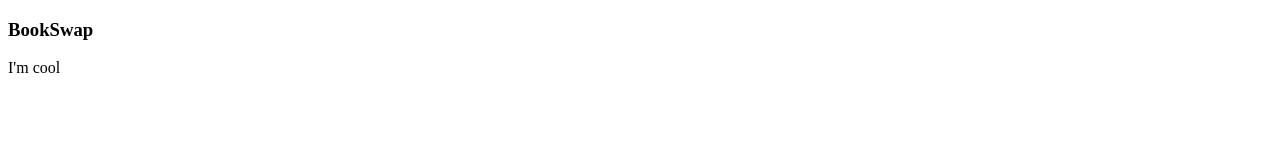
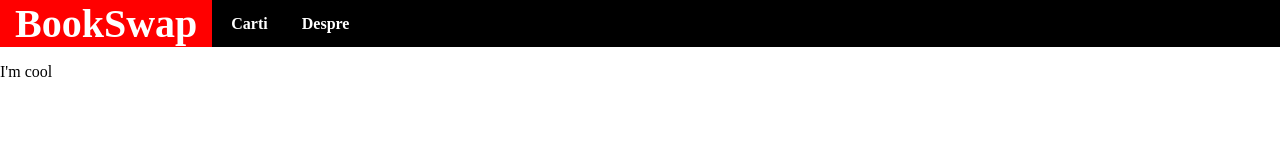
Before and after one commit to anca-o/bookswap-tutorial, a plain HTML site: page index.html in a window 1280 px wide. Drawn offline with nearby package versions, Linux system fonts and the light colour scheme.

Commit message:
apply basic styles

```diff
--- a/index.html
+++ b/index.html
@@ -5,7 +5,13 @@
   </head>
   <body>
     <div class="navbar">
-      <h3>BookSwap</h3>
+      <div class="logo">
+        <span>BookSwap</span>
+      </div>
+      <ul class="menu">
+        <li>Carti</li>
+        <li>Despre</li>
+      </ul>
     </div>
 
     <div class="container">
--- a/style.css
+++ b/style.css
@@ -0,0 +1,28 @@
+body {
+  margin: 0px;
+}
+.navbar {
+  background-color: black;
+  color: #ffffff;
+
+}
+.navbar .logo {
+  background-color: red;
+  font-size: 40px;
+  display: inline-block;
+  padding: 0px 15px;
+  font-weight: bold;
+}
+.navbar .menu {
+  display: inline-block;
+  list-style-type: none;
+  margin: 0px;
+  padding: 0px;
+  vertical-align: top;
+}
+.navbar .menu li {
+  display: inline-block;
+  padding: 5px 15px;
+  line-height: 37px;
+  font-weight: bold;
+}
```
